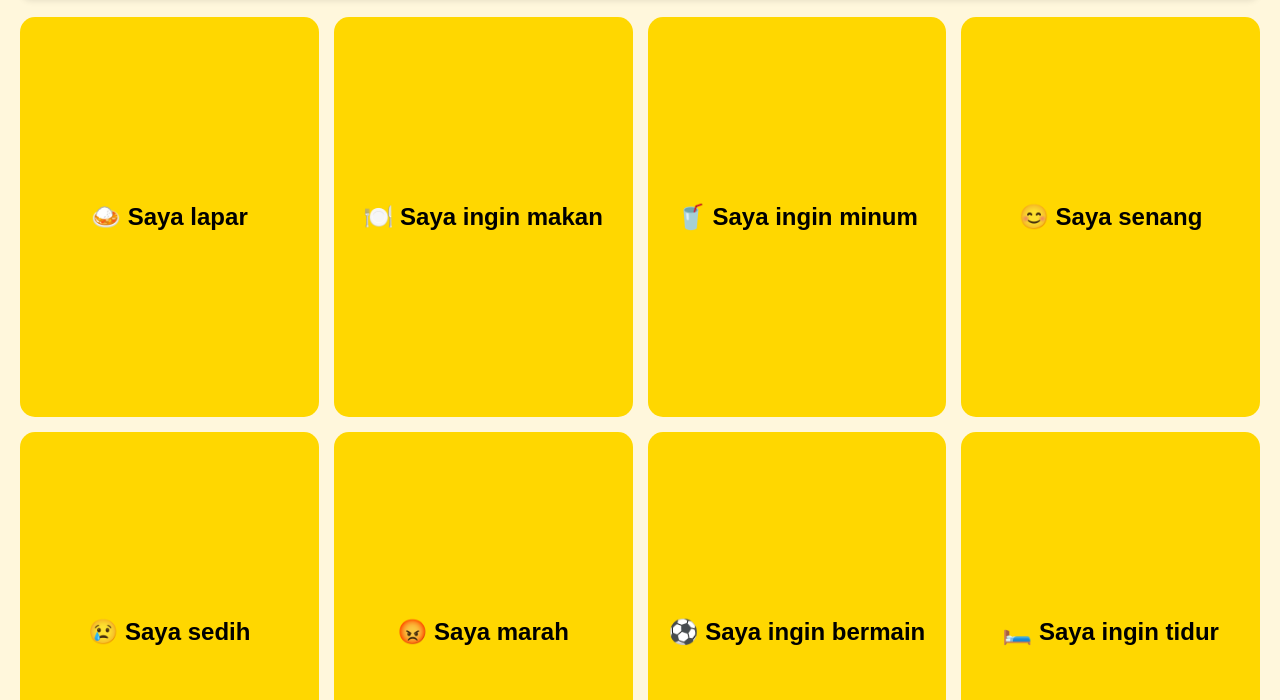
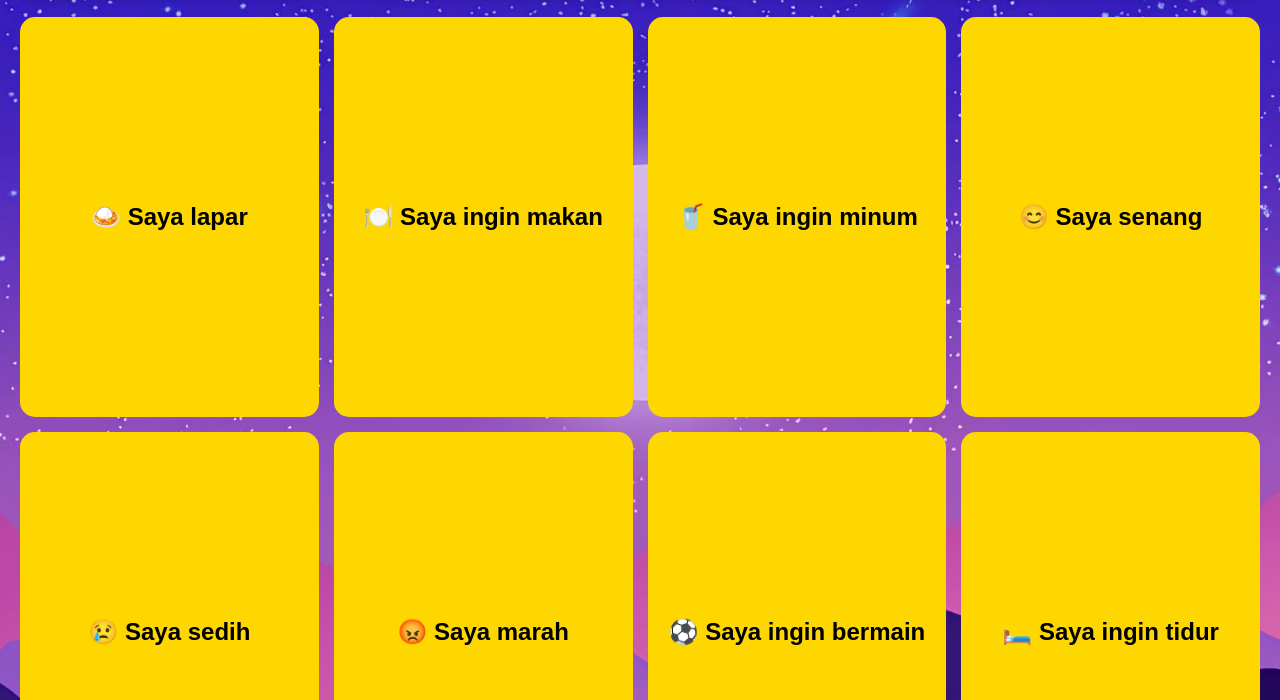
Before and after one commit to resolvedretry/hww, a plain HTML site: page index.html in a window 1280 px wide. Shown: the part 183-883 px from the top of the page. Drawn offline with Linux system fonts and the light colour scheme.

Commit message:
Update styles.css

```diff
--- a/styles.css
+++ b/styles.css
@@ -5,6 +5,10 @@ body {
     text-align: center;
     margin: 0;
     padding: 20px;
+    background-image: url('bg.jpg'); /* Change this to your image */
+    background-size: cover; /* Makes it fit the screen */
+    background-position: center; /* Centers the image */
+    background-repeat: no-repeat; /* Prevents tiling */
 }
 
 header h1 {
```
